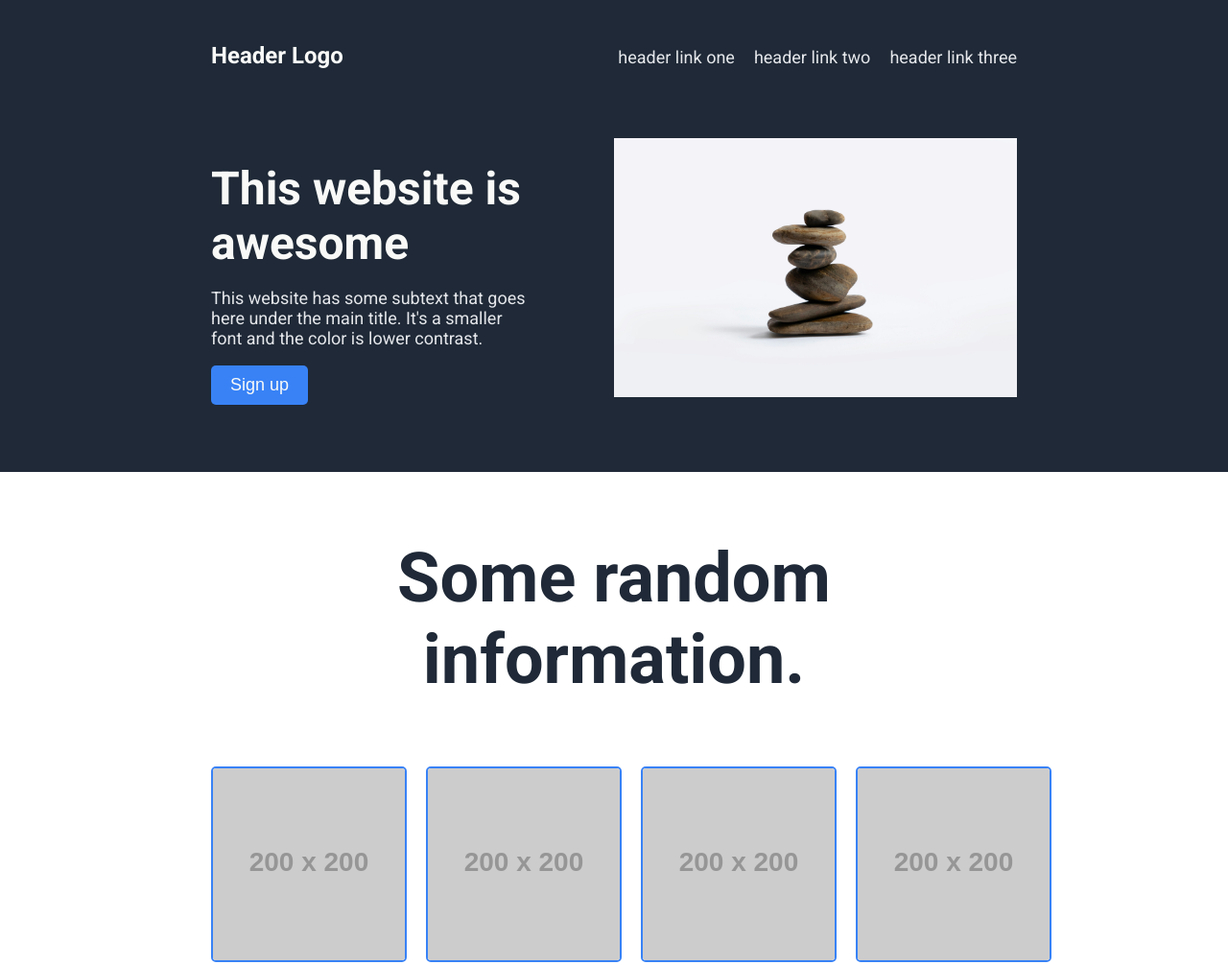
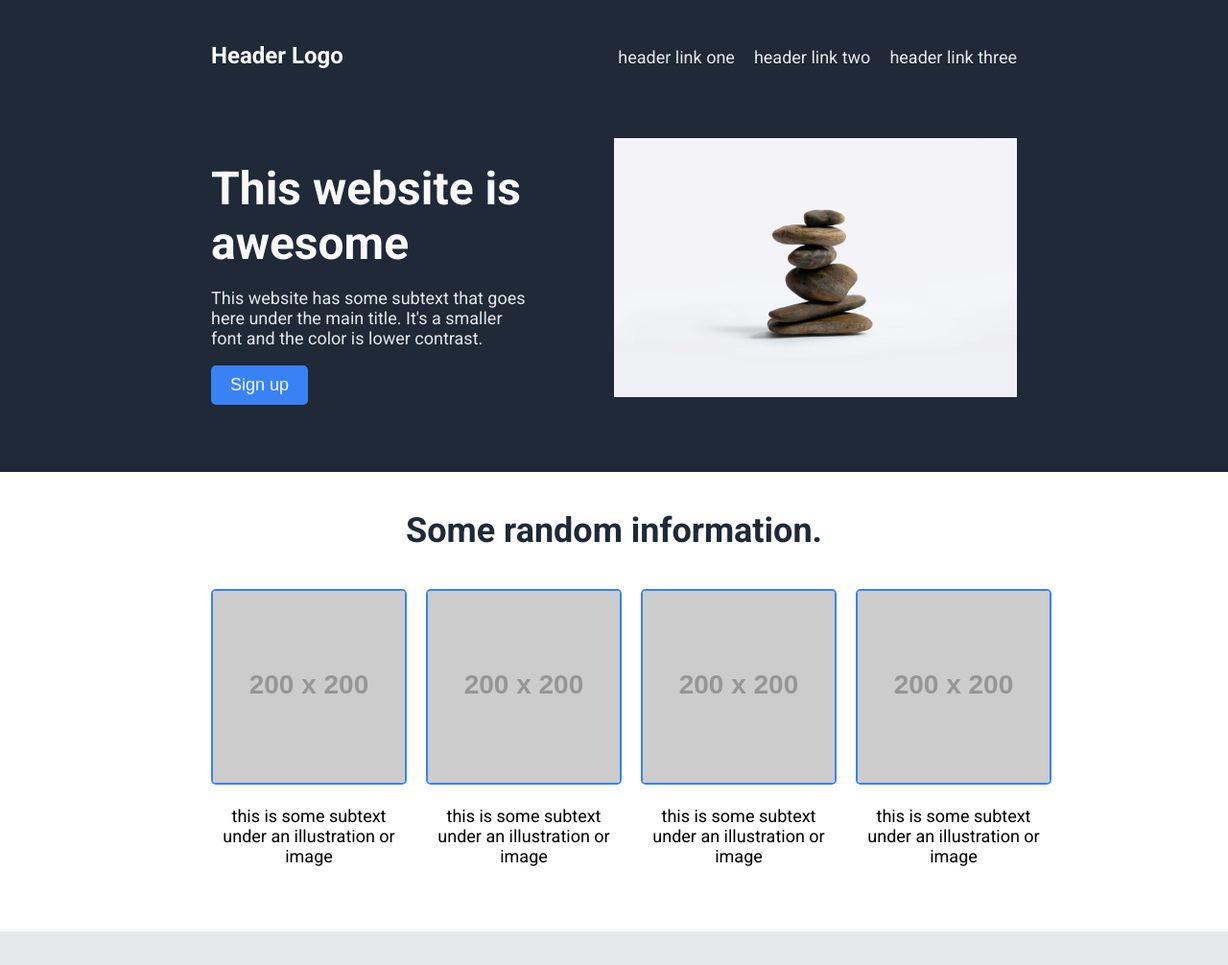
Before and after one commit to losfie/landing-page, a plain HTML site: page index.html in a window 1280 px wide. Shown: the top 1006 px of the page at 96% size. Drawn offline with Linux system fonts and the light colour scheme; placeholder pictures from the web are drawn by us.

Commit message:
Small fix.

```diff
--- a/style.css
+++ b/style.css
@@ -132,6 +132,11 @@ button{
 
 .main-title{
     text-align: center;
+    margin: 20px 0;
+}
+
+.main-title h1{
+    text-align: center;
     font-size: 36px;
     font-weight: 900;
     color: #1F2937;
```
